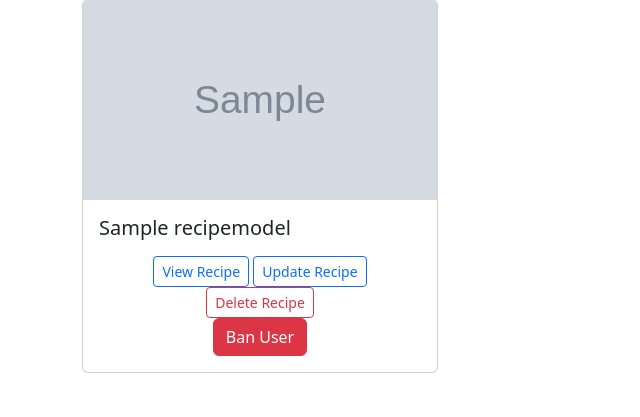
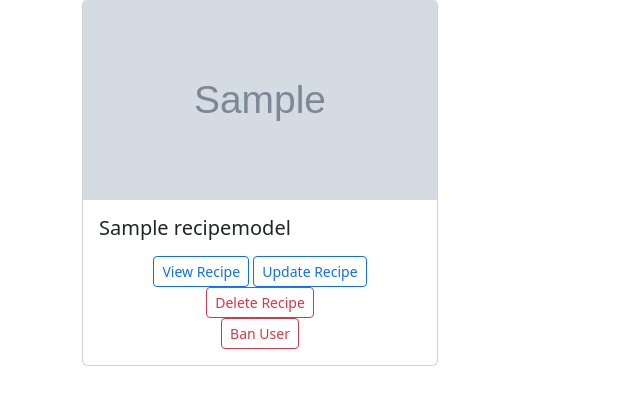
Before and after one commit to AlzyWelzy/Flavorly, a Django app: page / in a window 1280 px wide. Shown: the part 103-520 px from the top of the page, without its empty margins (0-640 px from the left). Run offline with Django 4.2, Linux system fonts and the light colour scheme; a user stored in the database is signed in; tables that the repository leaves empty hold one stand-in row (values such as "Sample post"); grey boxes marked "Sample" are stand-in pictures; parts of the project's set-up code (start-up, migrations or seed data) failed here and were passed over.

Commit message:
added new button

```diff
--- a/app/templates/app/index.html
+++ b/app/templates/app/index.html
@@ -31,7 +31,7 @@
                                 {% if user.is_staff %}
                                 <form method="post">
                                     {% csrf_token %}
-                                    <button type="submit" class="btn btn-danger" name="user_id" value="{{recipe.author.id}}">Ban User</button>
+                                    <button type="submit" class="btn btn-outline-danger btn-sm" name="user_id" value="{{recipe.author.id}}">Ban User</button>
                                     </form>
                                 {% endif %}
                             </div>
```
